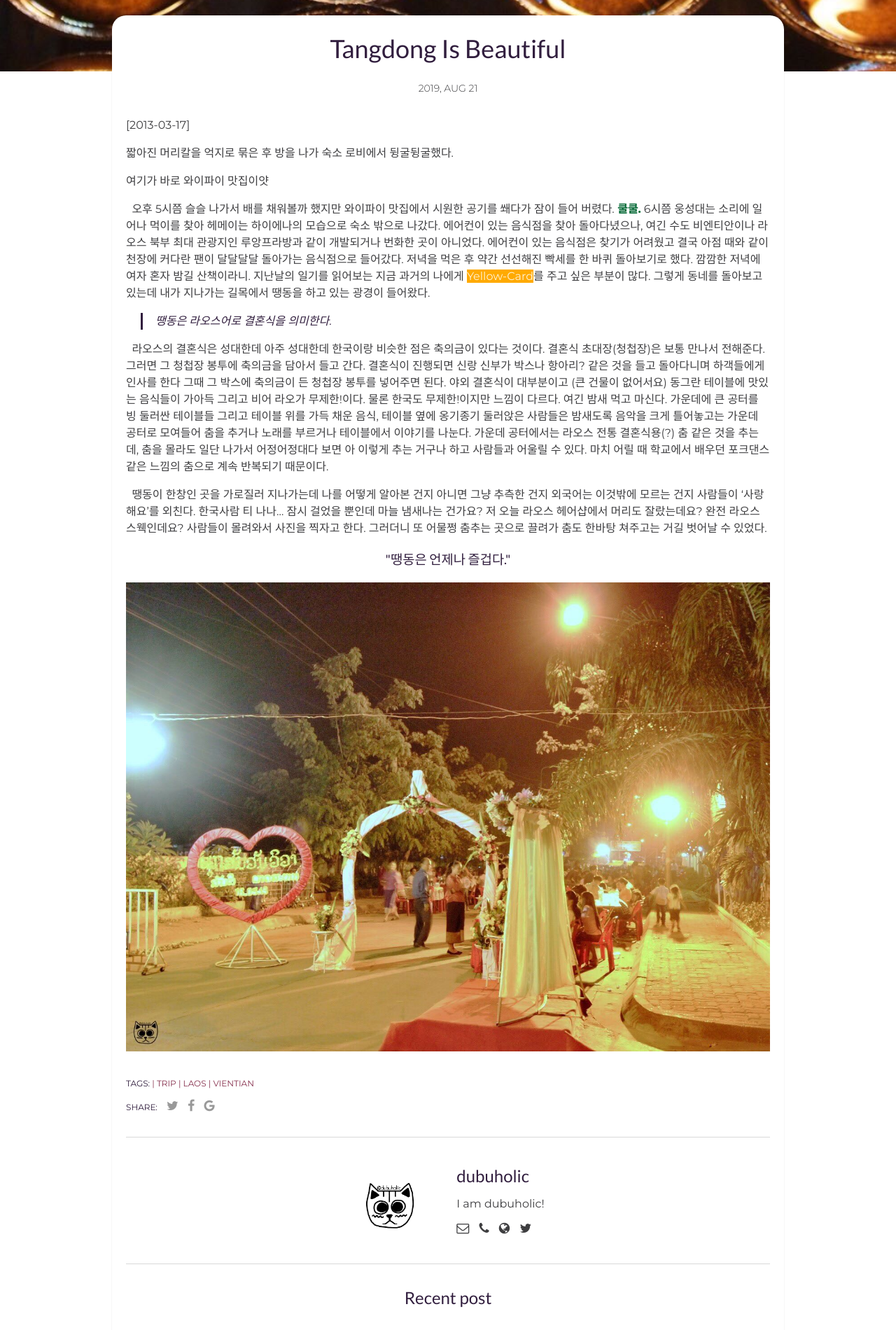
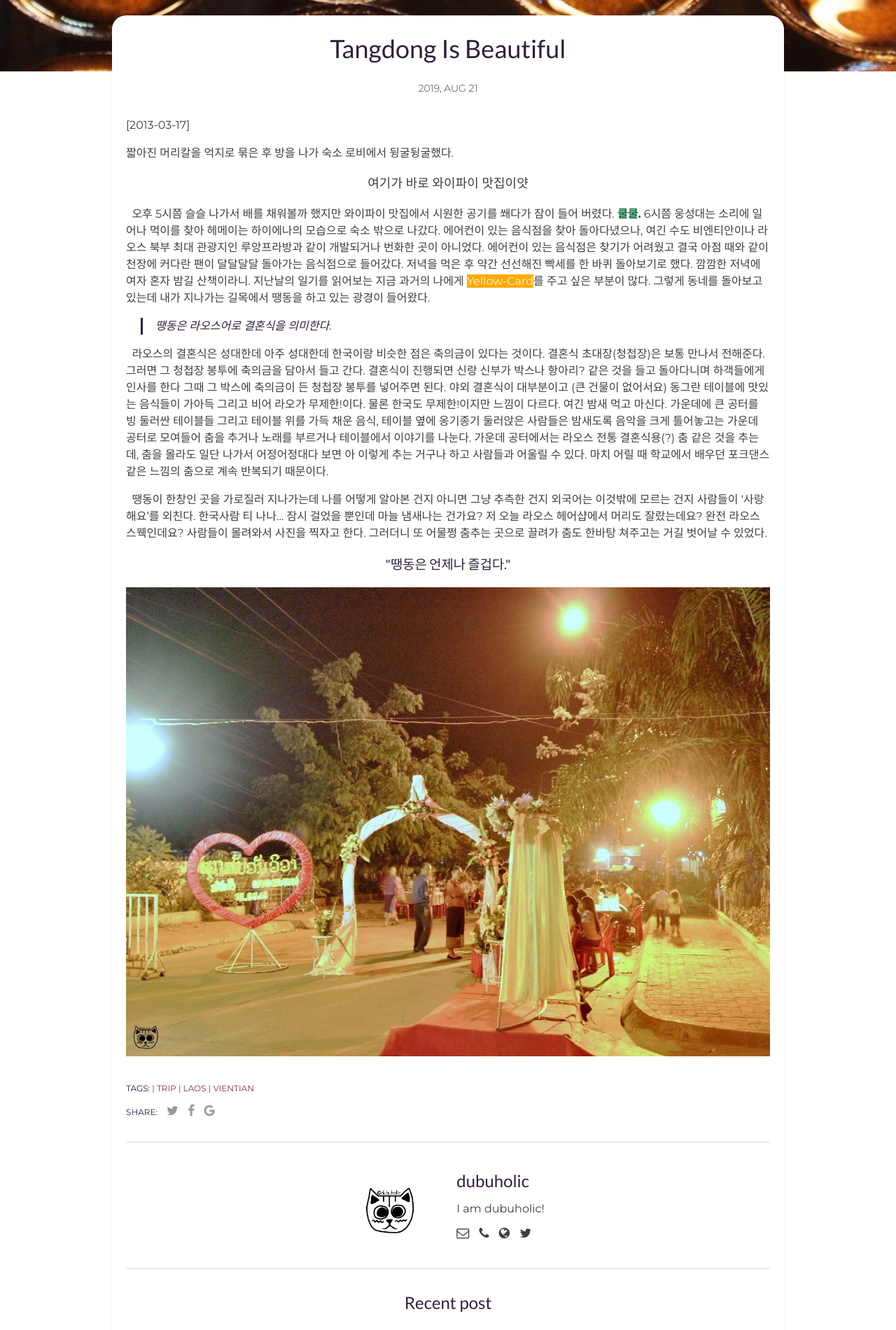
Before and after one commit to HAEZZA/HAEZZA.github.io, a Jekyll site: the page built from _posts/2019-08-21-Tangdong-Is-Beauriful.markdown, in a window 1280 px wide. Shown: the part 501-2401 px from the top of the page at 70% size. Built offline with Jekyll 4.4.1, drawn with Linux system fonts in a browser that asks for light colours; comment, search, counter and statistics services are not loaded; grey boxes are pictures that could not be loaded.

Commit message:
css 수정

```diff
--- a/assets/css/main.css
+++ b/assets/css/main.css
@@ -978,12 +978,12 @@ pre {
     height: 100%;
     width: 100%; }
 
-.pate-quote {
+.page-quote {
   text-align: center;
   font-size: large; }
-  .pate-quote .before {
+  .page-quote .before {
     content: url("../img/parsley.jpg"); }
-  .pate-quote .after {
+  .page-quote .after {
     content: url("../img/parsley.jpg"); }
 
 .page-content {
--- a/assets/css/sass/parts/post-page.scss
+++ b/assets/css/sass/parts/post-page.scss
@@ -12,7 +12,7 @@
   }
 }
 
-.pate-quote {
+.page-quote {
   text-align: center;
   font-size: large;
 
```
